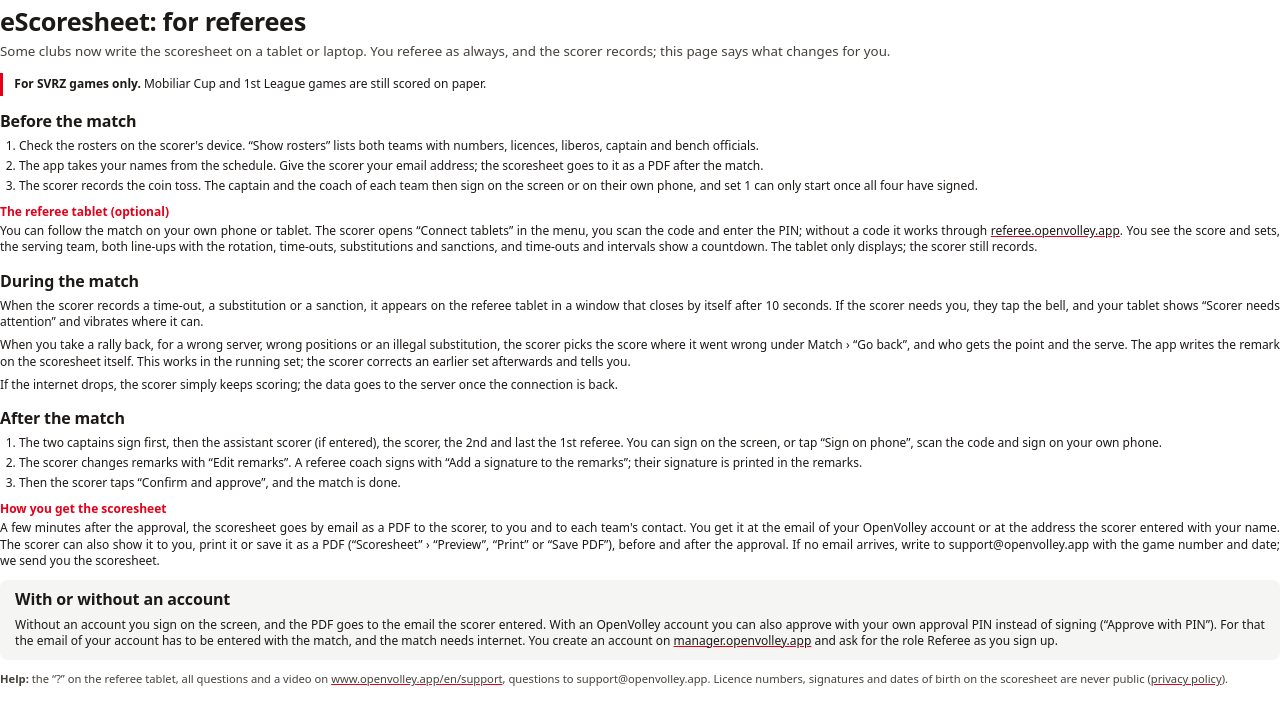
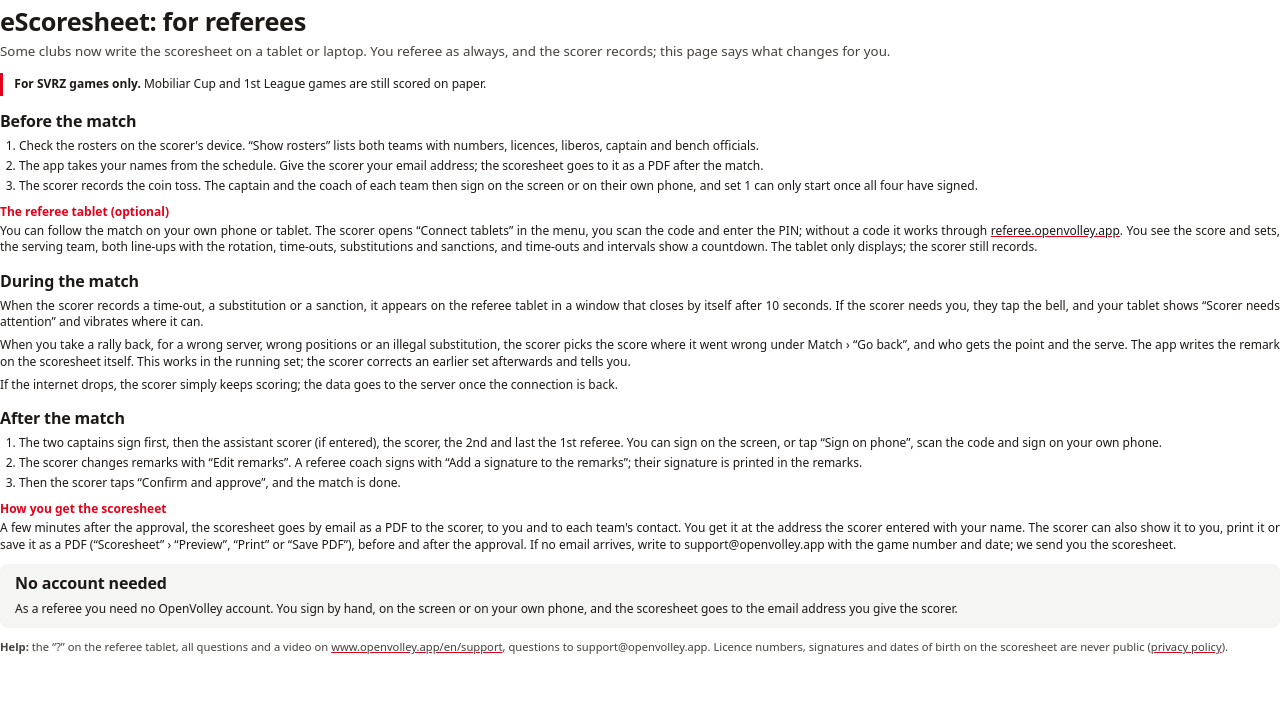
Before and after one commit to Lucanepa/openvolley_home, a website: page support/guides/src/referee-day-one-en.html in a window 1280 px wide. Shown: the part 52-776 px from the top of the page. Drawn offline with Linux system fonts and the light colour scheme; a web font is replaced by a local one.

Commit message:
support: referee guide says officials sign by hand and need no account
The approval PIN is being removed. The final scoresheet then reaches a
referee only at the address the scorer typed in, so the box says that
referees need no account.

Co-Authored-By: Claude Opus 5.5 <noreply@anthropic.com>

```diff
--- a/support/guides/src/referee-day-one-en.html
+++ b/support/guides/src/referee-day-one-en.html
@@ -35,11 +35,11 @@
 </ol>
 
 <h3>How you get the scoresheet</h3>
-<p>A few minutes after the approval, the scoresheet goes by email as a PDF to the scorer, to you and to each team's contact. You get it at the email of your OpenVolley account or at the address the scorer entered with your name. The scorer can also show it to you, print it or save it as a PDF (“Scoresheet” › “Preview”, “Print” or “Save PDF”), before and after the approval. If no email arrives, write to support@openvolley.app with the game number and date; we send you the scoresheet.</p>
+<p>A few minutes after the approval, the scoresheet goes by email as a PDF to the scorer, to you and to each team's contact. You get it at the address the scorer entered with your name. The scorer can also show it to you, print it or save it as a PDF (“Scoresheet” › “Preview”, “Print” or “Save PDF”), before and after the approval. If no email arrives, write to support@openvolley.app with the game number and date; we send you the scoresheet.</p>
 
 <div class="box">
-<h2>With or without an account</h2>
-<p>Without an account you sign on the screen, and the PDF goes to the email the scorer entered. With an OpenVolley account you can also approve with your own approval PIN instead of signing (“Approve with PIN”). For that the email of your account has to be entered with the match, and the match needs internet. You create an account on <a href="https://manager.openvolley.app">manager.openvolley.app</a> and ask for the role Referee as you sign up.</p>
+<h2>No account needed</h2>
+<p>As a referee you need no OpenVolley account. You sign by hand, on the screen or on your own phone, and the scoresheet goes to the email address you give the scorer.</p>
 </div>
 
 <p class="foot"><b>Help:</b> the “?” on the referee tablet, all questions and a video on <a href="https://www.openvolley.app/en/support#referee">www.openvolley.app/en/support</a>, questions to support@openvolley.app. Licence numbers, signatures and dates of birth on the scoresheet are never public (<a href="https://www.openvolley.app/en/privacy">privacy policy</a>).</p>
```
Also changed, not shown: support/guides/src/referee-day-one-de.html (+3 -3 lines), 2 other files.
